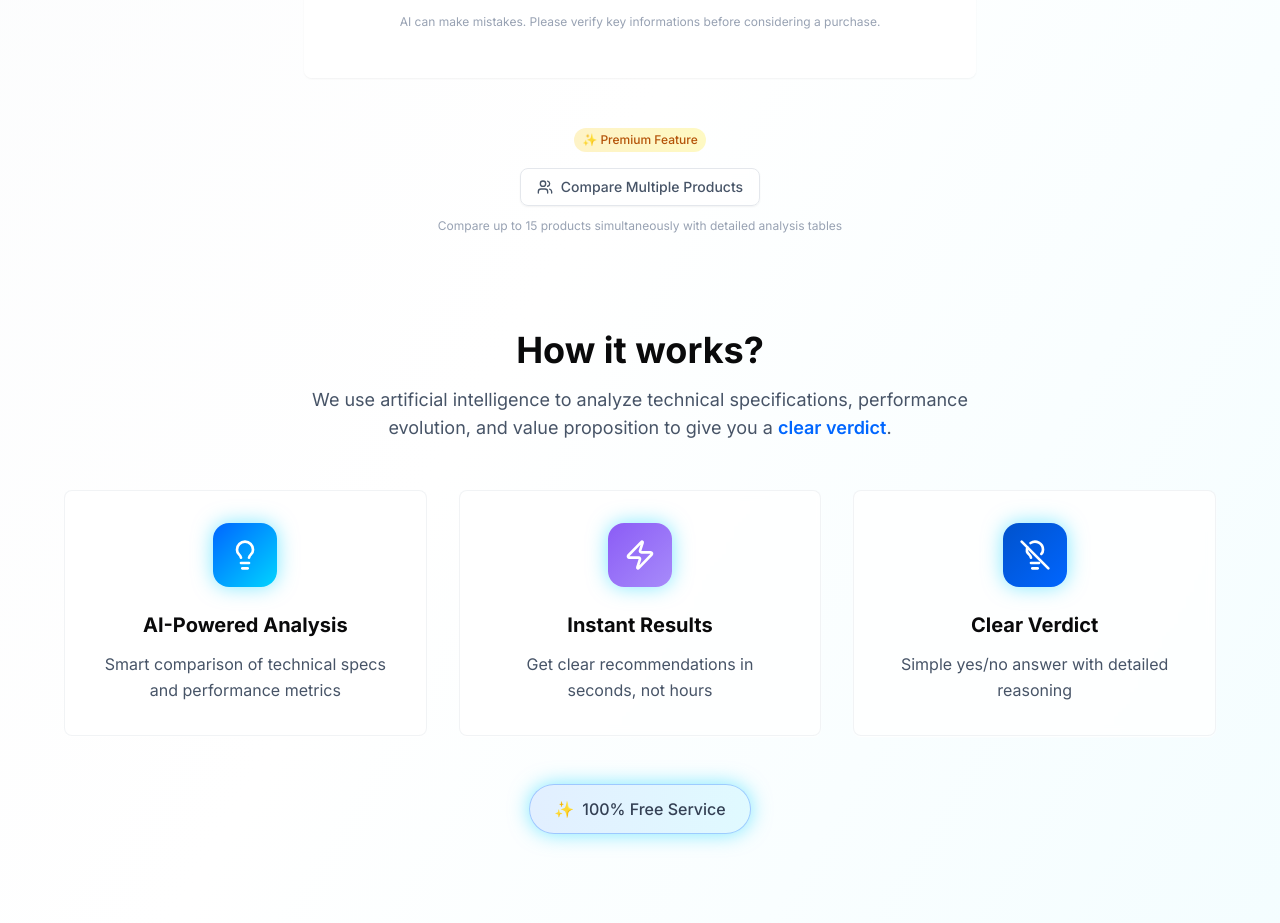
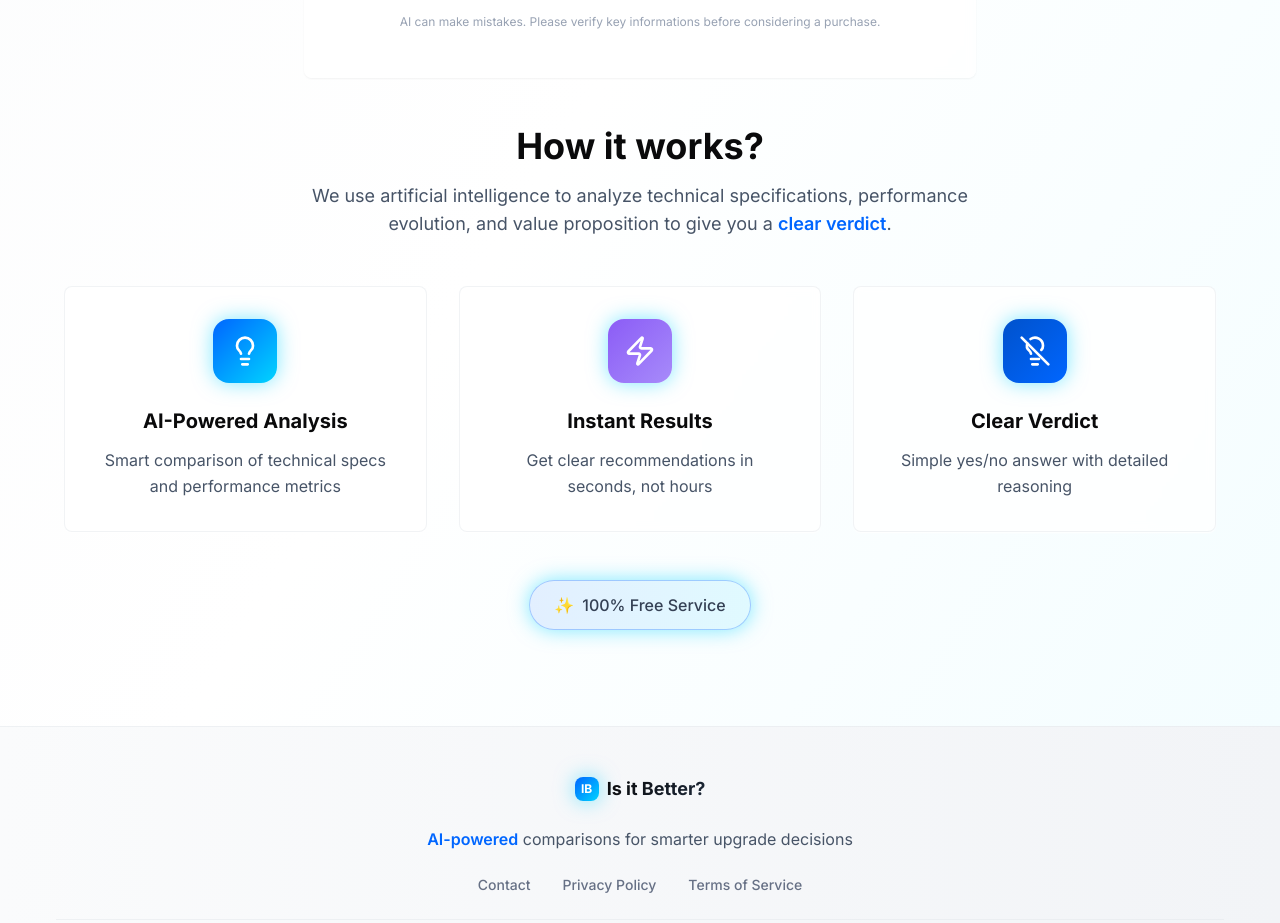
Before and after one commit to HelloEnkio/upgrade-wise-insight-66, a React (Vite) app: page / in a window 1280 px wide. Shown: the part 960-1883 px from the top of the page. Built offline with nearby package versions, Linux system fonts and the light colour scheme; no server answers.

Commit message:
Remove premium multi compare feature from home page

```diff
--- a/src/pages/Index.tsx
+++ b/src/pages/Index.tsx
@@ -1,12 +1,9 @@
-import React, { useState } from 'react';
+import React from 'react';
 import Header from '@/components/Header';
 import ComparisonForm from '@/components/ComparisonForm';
 import HowItWorks from '@/components/HowItWorks';
 import Footer from '@/components/Footer';
-import MultiCompareButton from '@/components/MultiCompareButton';
-import MultiCompare from '@/components/MultiCompare';
 const Index = () => {
-  const [showMultiCompare, setShowMultiCompare] = useState(false);
   return <div className="min-h-screen bg-gradient-to-br from-tech-gray-50 via-white to-tech-neon/5 font-sans">
       <Header />
 
@@ -36,21 +33,6 @@ const Index = () => {
           <ComparisonForm />
         </div>
 
-        {/* Multi Compare Button - Premium Feature */}
-        <div className="text-center mb-24">
-          <div className="inline-flex flex-col items-center space-y-3">
-            <div className="flex items-center space-x-2 text-xs text-tech-gray-500 mb-1">
-              <span className="px-2 py-1 bg-gradient-to-r from-amber-100 to-yellow-100 text-amber-700 rounded-full font-medium">
-                ✨ Premium Feature
-              </span>
-            </div>
-            <MultiCompareButton onClick={() => setShowMultiCompare(true)} className="hover:scale-105 shadow-lg" />
-            <p className="text-xs text-tech-gray-400 max-w-md">
-              Compare up to 15 products simultaneously with detailed analysis tables
-            </p>
-          </div>
-        </div>
-
         {/* How It Works Section */}
         <div className="mb-20">
           <HowItWorks />
@@ -58,9 +40,6 @@ const Index = () => {
       </main>
 
       <Footer />
-
-      {/* Multi Compare Modal */}
-      {showMultiCompare && <MultiCompare onClose={() => setShowMultiCompare(false)} />}
     </div>;
 };
 export default Index;
```
